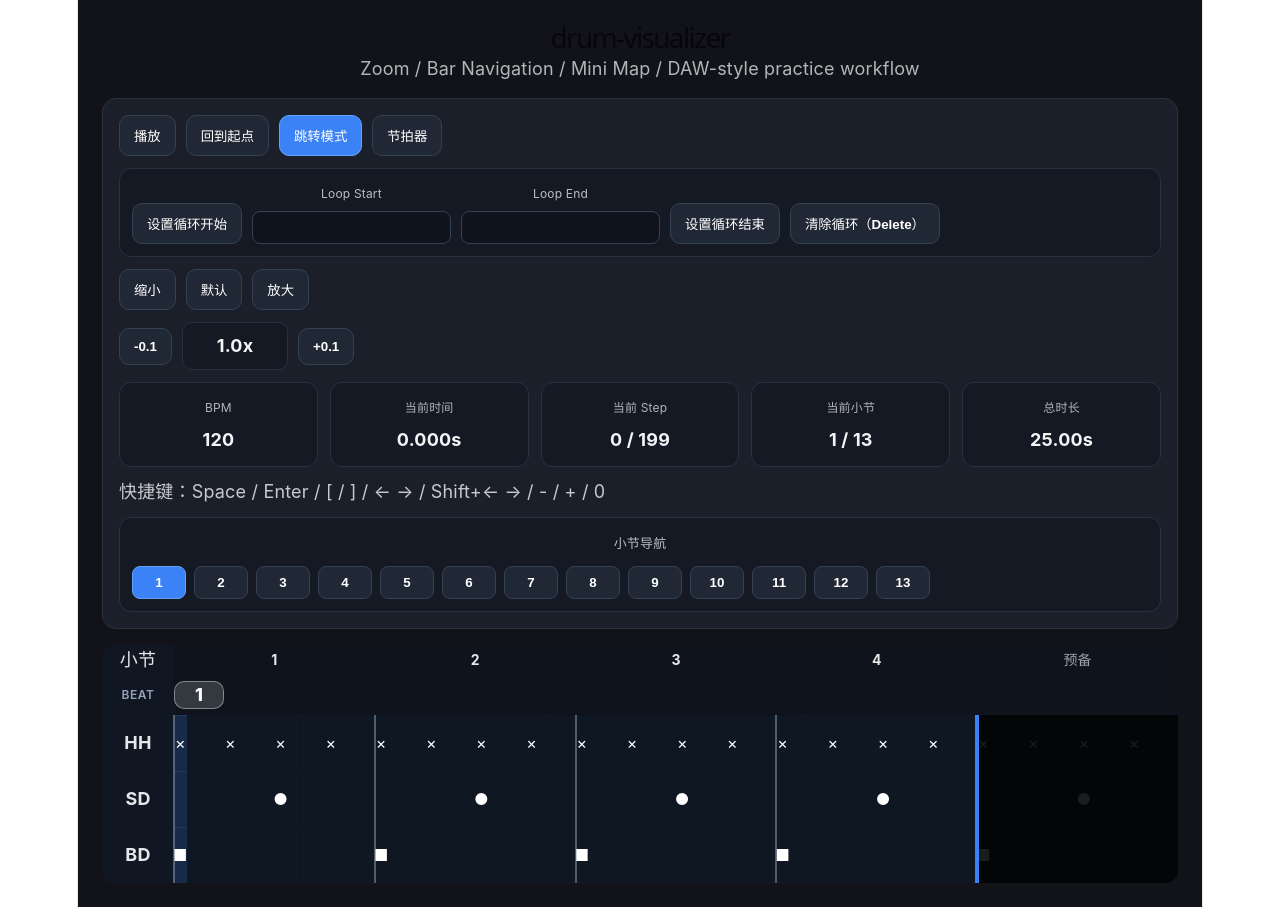
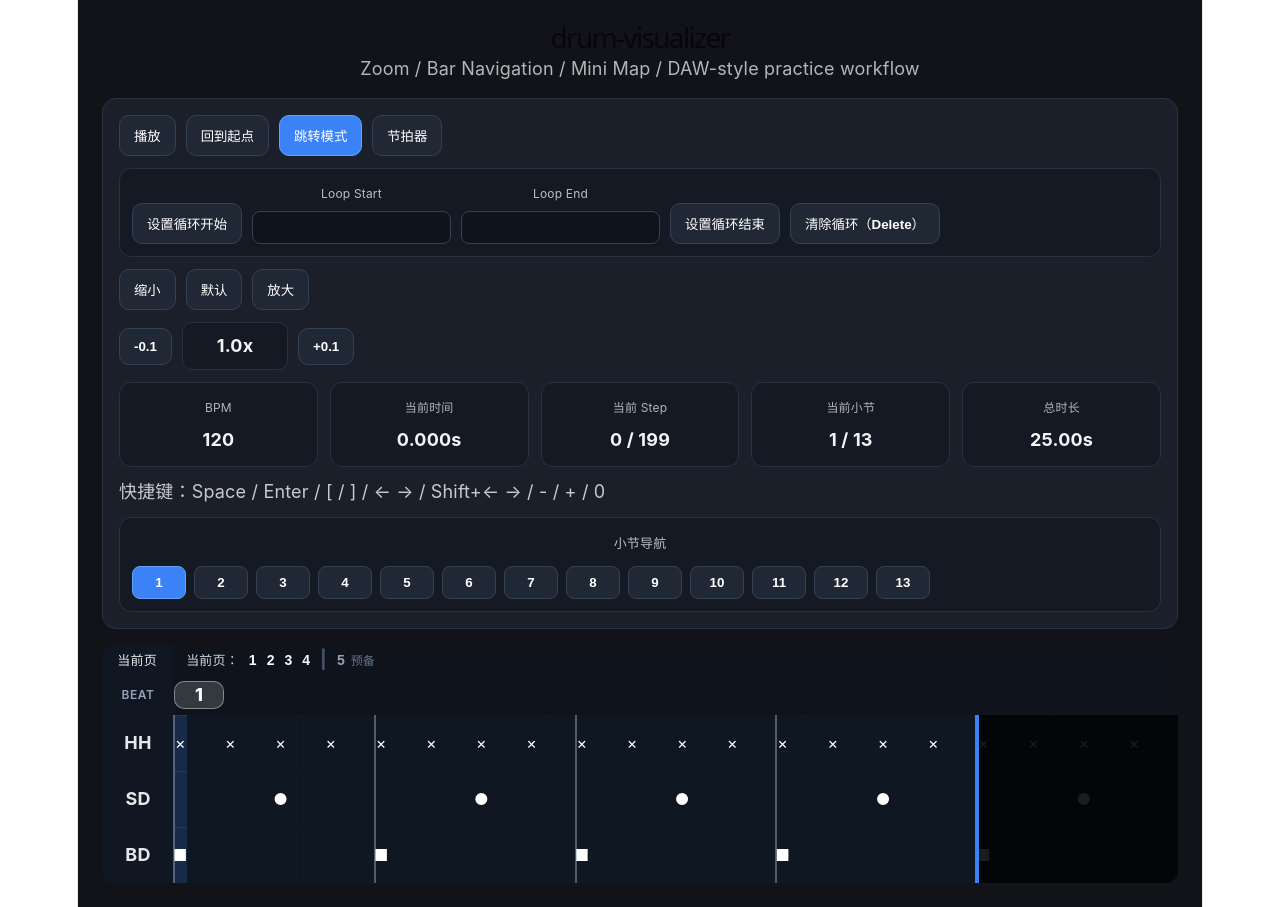
Before and after one commit to shenyiyang17-code/drum-visualizer, a React (Vite) app: page / in a window 1280 px wide. Built offline with nearby package versions, Linux system fonts and the light colour scheme.

Commit message:
simplify page header and merge navigation

```diff
--- a/src/components/ScoreView.tsx
+++ b/src/components/ScoreView.tsx
@@ -155,45 +155,74 @@ export default function ScoreView({
                 background: "#101722",
                 color: "#e5e7eb",
                 fontWeight: 700,
+                fontSize: 13,
               }}
             >
-              小节
+              当前页
             </div>
             <div
               style={{
-                position: "relative",
+                display: "flex",
+                alignItems: "center",
+                gap: 10,
+                padding: "0 14px",
                 width: visibleWidth,
                 height: "100%",
+                background: "#0f141c",
+                color: "#e5e7eb",
+                whiteSpace: "nowrap",
+                overflow: "hidden",
               }}
             >
+              <span style={{ fontSize: 13, fontWeight: 700, color: "#cbd5e1" }}>当前页：</span>
               {Array.from({ length: 5 }).map((_, barIndex) => {
-                const barX = barIndex * barWidth;
                 const isPreviewBar = barIndex === 4;
                 const barNumber = pageStartBar + barIndex + 1;
                 const targetPageStartBar = Math.floor((barNumber - 1) / 4) * 4;
 
                 return (
-                  <div
-                    key={`bar-${barIndex}`}
+                  <React.Fragment key={`bar-${barIndex}`}>
+                    {isPreviewBar ? (
+                      <>
+                        <span style={{ color: "#475569", fontWeight: 700 }}>|</span>
+                        <button
                           onClick={() => setPageStartBarOverride(targetPageStartBar)}
                           style={{
-                      position: "absolute",
-                      left: barX,
-                      top: 0,
-                      width: barWidth,
-                      height: "100%",
+                            border: "none",
+                            background: "transparent",
+                            padding: 0,
+                            margin: 0,
                             display: "flex",
                             alignItems: "center",
-                      justifyContent: "center",
-                      color: isPreviewBar ? "#9ca3af" : "#e5e7eb",
+                            gap: 6,
+                            color: "#94a3b8",
                             fontWeight: 700,
                             fontSize: 14,
                             cursor: "pointer",
-                      userSelect: "none",
                           }}
                         >
-                    {isPreviewBar ? "预备" : barNumber}
-                  </div>
+                          <span>{barNumber}</span>
+                          <span style={{ fontSize: 12, color: "#64748b" }}>预备</span>
+                        </button>
+                      </>
+                    ) : (
+                      <button
+                        onClick={() => setPageStartBarOverride(targetPageStartBar)}
+                        style={{
+                          border: "none",
+                          background: "transparent",
+                          padding: 0,
+                          margin: 0,
+                          color: "#f8fafc",
+                          fontWeight: 800,
+                          fontSize: 14,
+                          cursor: "pointer",
+                        }}
+                      >
+                        {barNumber}
+                      </button>
+                    )}
+                  </React.Fragment>
                 );
               })}
             </div>
```
Lines whose indentation alone changed are shown as unchanged.
